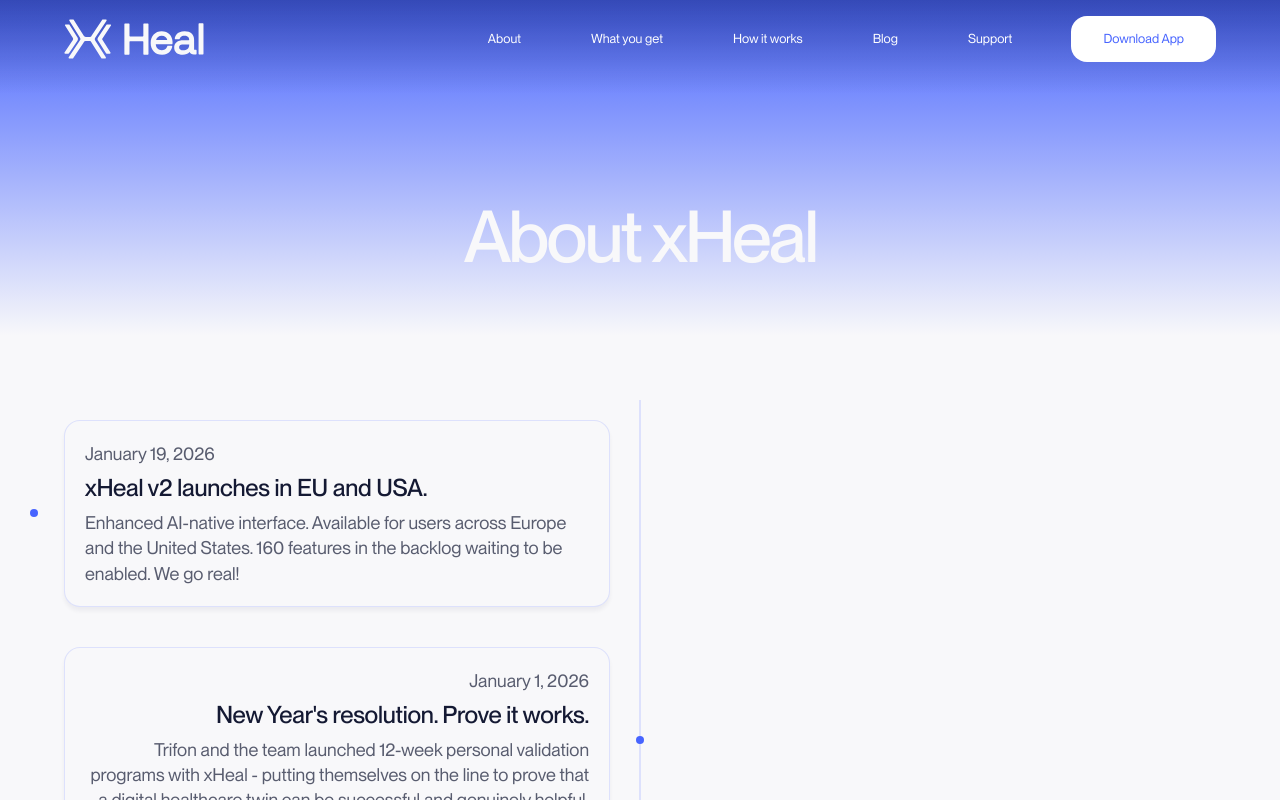
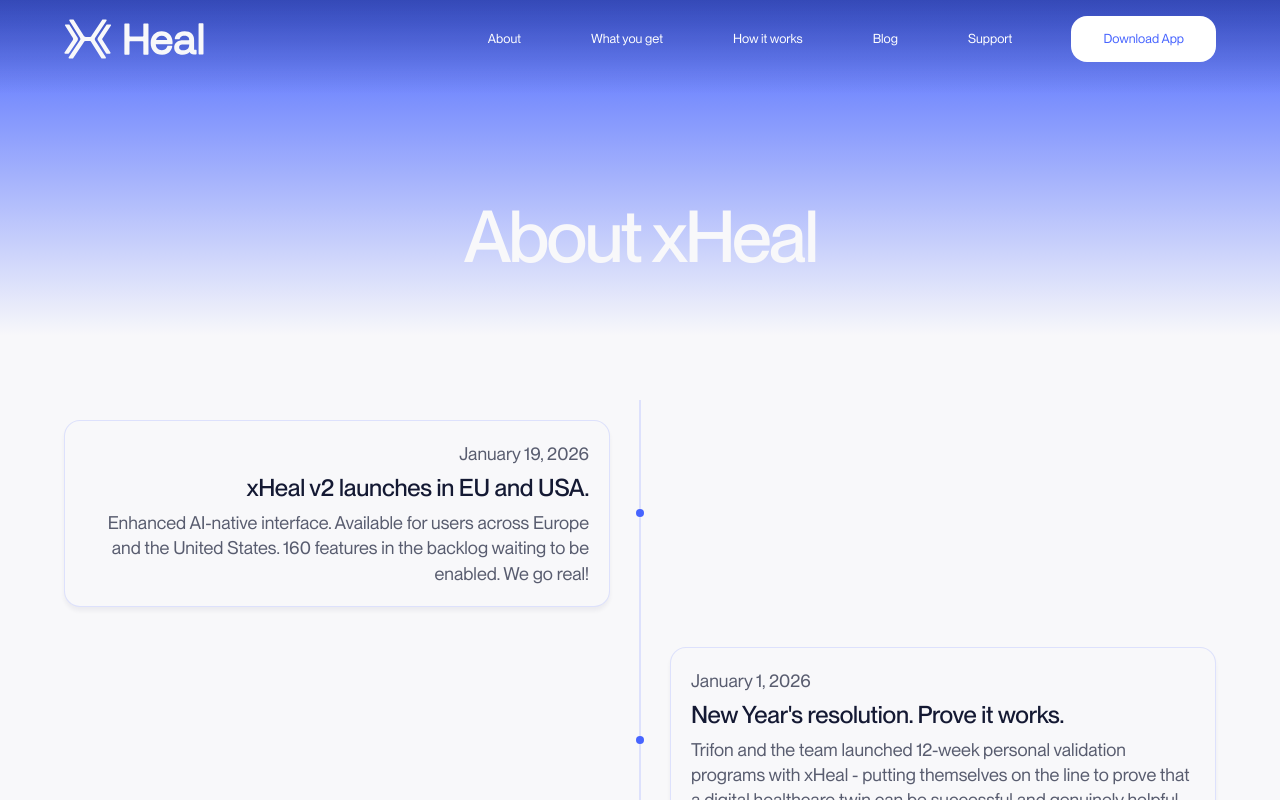
Before and after one commit to SamuilDimov/websitexheal, a Next.js app: page /about in a window 1280 px wide. Shown: the top 800 px of the page. Built offline with nearby package versions, Linux system fonts and the light colour scheme.

Commit message:
Fix about page timeline: alternate events left/right to match original site, dates in blue

```diff
--- a/src/app/about/page.tsx
+++ b/src/app/about/page.tsx
@@ -159,15 +159,19 @@
             {/* Vertical divider line */}
             <div className="absolute left-1/2 top-0 bottom-0 w-[0.125rem] -ml-[0.0625rem] bg-xlight-blue-low max-[767px]:hidden" />
 
-            {timelineEvents.map((event, index) => (
+            {timelineEvents.map((event, index) => {
+              const isLeft = index % 2 === 0;
+              return (
                 <div
                   key={index}
-                className="timeline-item grid grid-cols-2 gap-[60px] py-[20px] relative max-[767px]:grid-cols-1 max-[767px]:gap-[20px]"
+                  className="timeline-item grid grid-cols-[1fr_1fr] gap-[60px] py-[20px] relative max-[767px]:grid-cols-1 max-[767px]:gap-[20px]"
                 >
-                {/* Left card (odd items) */}
-                <div className="timeline-card-left border border-xlight-blue-low bg-xwhite rounded-[16px] p-[20px] shadow-[0_4px_4px_#1419330d] text-right flex flex-col gap-[10px] leading-[1] relative">
-                  <p className="text-xblack-70 text-[1rem]">{event.date}</p>
-                  <h3 className="text-[1.5rem] font-medium leading-[1] tracking-[-0.01em] max-w-[42ch] ml-auto">
+                  {isLeft ? (
+                    <>
+                      {/* Left card */}
+                      <div className="border border-xlight-blue-low bg-xwhite rounded-[16px] p-[20px] shadow-[0_4px_4px_#1419330d] text-right flex flex-col gap-[10px] leading-[1] relative max-[767px]:text-left">
+                        <p className="text-xdark-blue text-[1rem]">{event.date}</p>
+                        <h3 className="text-[1.5rem] font-medium leading-[1] tracking-[-0.01em] max-w-[42ch] ml-auto max-[767px]:ml-0">
                           {event.title}
                         </h3>
                         <p className="text-xblack-70 text-[1.125rem] max-[767px]:text-[1rem]">
@@ -176,10 +180,16 @@
                         {/* Dot */}
                         <div className="absolute top-1/2 -mt-[4px] -right-[35px] w-[8px] h-[8px] bg-xdark-blue rounded-full max-[767px]:hidden" />
                       </div>
-
-                {/* Right card (even items) */}
-                <div className="timeline-card-right border border-xlight-blue-low bg-xwhite rounded-[16px] p-[20px] shadow-[0_4px_4px_#1419330d] text-left flex flex-col gap-[10px] leading-[1] relative">
-                  <p className="text-xblack-70 text-[1rem]">{event.date}</p>
+                      {/* Empty right column */}
+                      <div className="max-[767px]:hidden" />
+                    </>
+                  ) : (
+                    <>
+                      {/* Empty left column */}
+                      <div className="max-[767px]:hidden" />
+                      {/* Right card */}
+                      <div className="border border-xlight-blue-low bg-xwhite rounded-[16px] p-[20px] shadow-[0_4px_4px_#1419330d] text-left flex flex-col gap-[10px] leading-[1] relative">
+                        <p className="text-xdark-blue text-[1rem]">{event.date}</p>
                         <h3 className="text-[1.5rem] font-medium leading-[1] tracking-[-0.01em] max-w-[42ch]">
                           {event.title}
                         </h3>
@@ -189,8 +199,11 @@
                         {/* Dot */}
                         <div className="absolute top-1/2 -mt-[4px] -left-[35px] w-[8px] h-[8px] bg-xdark-blue rounded-full max-[767px]:hidden" />
                       </div>
+                    </>
+                  )}
                 </div>
-            ))}
+              );
+            })}
           </div>
         </div>
       </section>
--- a/src/app/globals.css
+++ b/src/app/globals.css
@@ -276,42 +276,8 @@
   margin-top: 0;
 }
 
-/* ===== TIMELINE ALTERNATING PATTERN ===== */
-.timeline .timeline-item:nth-child(odd) .timeline-card-left {
-  display: flex;
-  flex-flow: column;
-}
-
-.timeline .timeline-item:nth-child(odd) .timeline-card-right {
-  display: none;
-}
-
-.timeline .timeline-item:nth-child(even) .timeline-card-left {
-  display: none;
-}
-
-.timeline .timeline-item:nth-child(even) .timeline-card-right {
-  display: flex;
-  flex-flow: column;
-}
-
-@media screen and (max-width: 767px) {
-  .timeline .timeline-item:nth-child(odd) .timeline-card-left,
-  .timeline .timeline-item:nth-child(even) .timeline-card-right {
-    display: flex;
-    flex-flow: column;
-    text-align: left;
-  }
-
-  .timeline .timeline-item:nth-child(odd) .timeline-card-right,
-  .timeline .timeline-item:nth-child(even) .timeline-card-left {
-    display: none;
-  }
-
-  .timeline .timeline-item {
-    grid-template-columns: 1fr;
-  }
-}
+/* ===== TIMELINE ===== */
+/* Alternation is handled in JSX via isLeft conditional rendering */
 
 /* ===== CINEMATIC ANIMATIONS ===== */
 @keyframes floatPhone {
```
Lines whose indentation alone changed are shown as unchanged.
